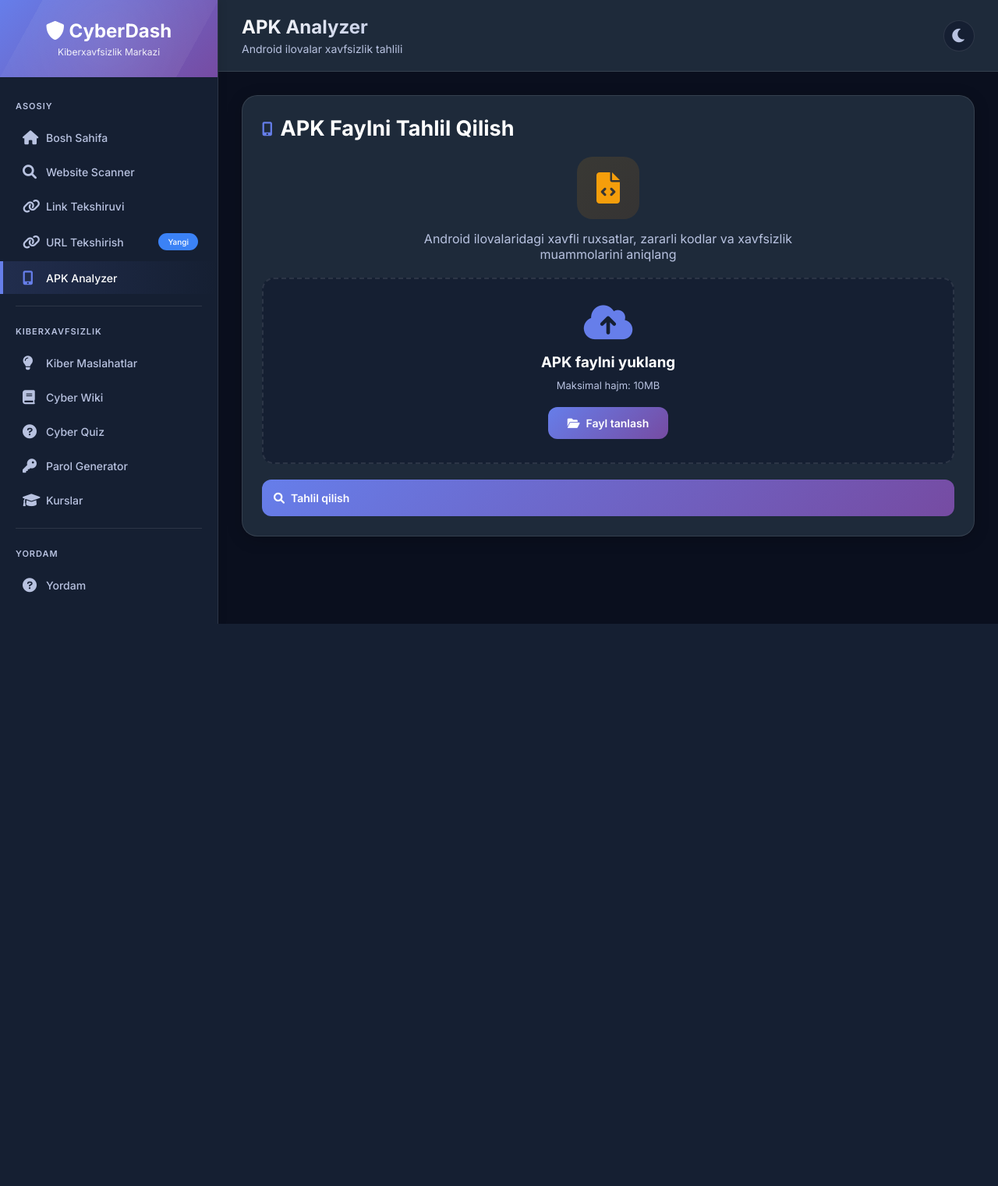
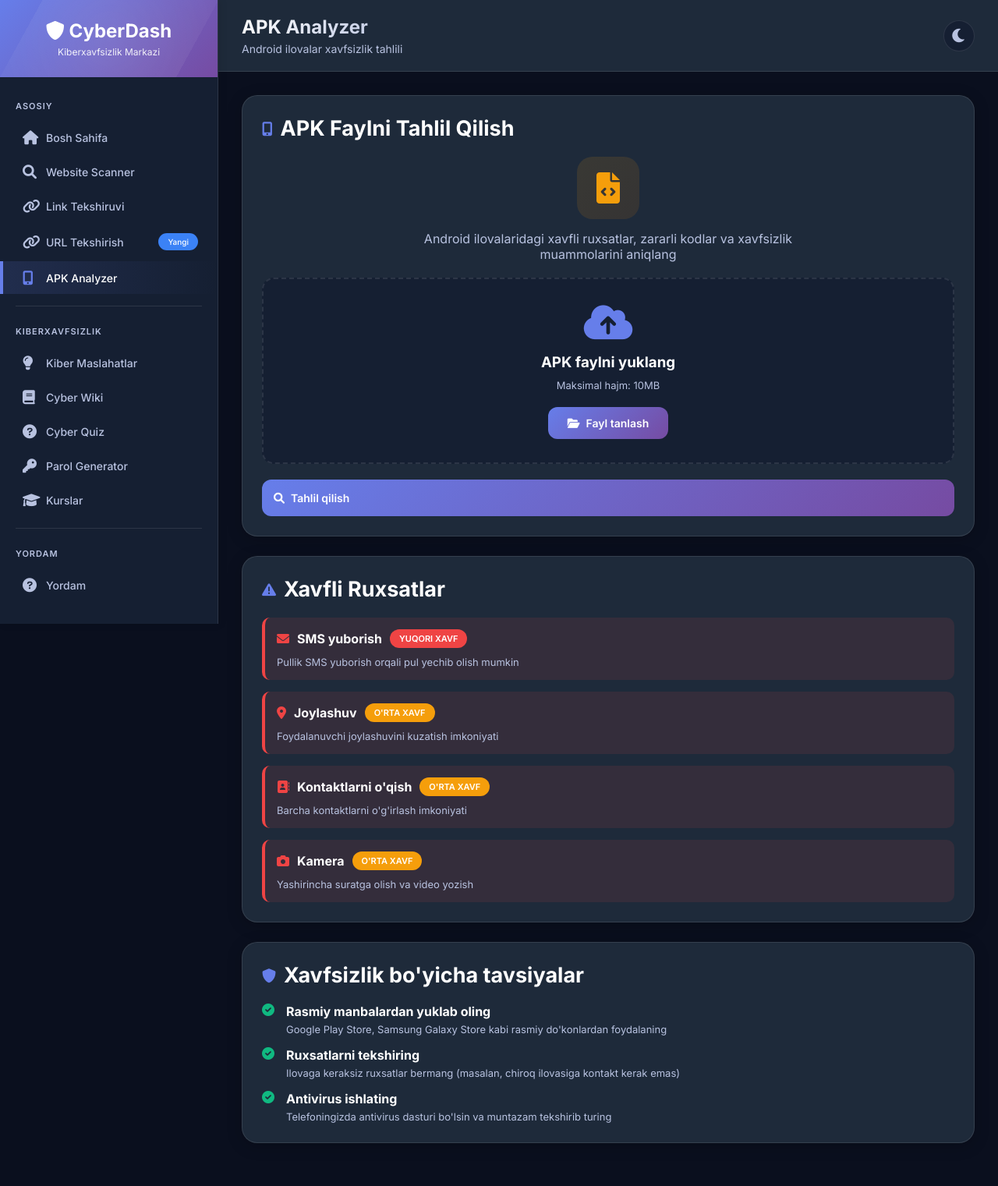
Before and after one commit to ISMATBEK/Sayt_xafsizligi, a Flask app: page /apk-analyzer in a window 1280 px wide. Shown: the whole page at 78% size. Before the commit the page ends 800 px from the top, so only its background shows below. Run offline with Flask 3, Linux system fonts and the light colour scheme.

Commit message:
Update apk_analyzer.html

```diff
--- a/Sayt xafsizligi/templates/apk_analyzer.html
+++ b/Sayt xafsizligi/templates/apk_analyzer.html
@@ -51,15 +51,85 @@
     </div>
 </div>
 
-<!-- qolgan statik qismlar (xavfli ruxsatlar, tavsiyalar) siznikidek qoladi -->
+<div class="card">
+    <div class="card-title">
+        <i class="fas fa-exclamation-triangle"></i>
+        <h2>Xavfli Ruxsatlar</h2>
+    </div>
+
+    <div style="display: grid; gap: 15px;">
+        <div style="background: rgba(239,68,68,0.1); border-left: 4px solid #ef4444; padding: 15px; border-radius: 10px;">
+            <div style="display: flex; align-items: center; gap: 10px; margin-bottom: 10px;">
+                <i class="fas fa-envelope" style="color: #ef4444;"></i>
+                <h4 style="margin: 0;">SMS yuborish</h4>
+                <span class="badge badge-danger">YUQORI XAVF</span>
+            </div>
+            <p style="color: var(--text-secondary); font-size: 13px;">Pullik SMS yuborish orqali pul yechib olish mumkin</p>
+        </div>
+
+        <div style="background: rgba(239,68,68,0.1); border-left: 4px solid #ef4444; padding: 15px; border-radius: 10px;">
+            <div style="display: flex; align-items: center; gap: 10px; margin-bottom: 10px;">
+                <i class="fas fa-map-marker-alt" style="color: #ef4444;"></i>
+                <h4 style="margin: 0;">Joylashuv</h4>
+                <span class="badge badge-warning">O'RTA XAVF</span>
+            </div>
+            <p style="color: var(--text-secondary); font-size: 13px;">Foydalanuvchi joylashuvini kuzatish imkoniyati</p>
+        </div>
+
+        <div style="background: rgba(239,68,68,0.1); border-left: 4px solid #ef4444; padding: 15px; border-radius: 10px;">
+            <div style="display: flex; align-items: center; gap: 10px; margin-bottom: 10px;">
+                <i class="fas fa-address-book" style="color: #ef4444;"></i>
+                <h4 style="margin: 0;">Kontaktlarni o'qish</h4>
+                <span class="badge badge-warning">O'RTA XAVF</span>
+            </div>
+            <p style="color: var(--text-secondary); font-size: 13px;">Barcha kontaktlarni o'g'irlash imkoniyati</p>
+        </div>
+
+        <div style="background: rgba(239,68,68,0.1); border-left: 4px solid #ef4444; padding: 15px; border-radius: 10px;">
+            <div style="display: flex; align-items: center; gap: 10px; margin-bottom: 10px;">
+                <i class="fas fa-camera" style="color: #ef4444;"></i>
+                <h4 style="margin: 0;">Kamera</h4>
+                <span class="badge badge-warning">O'RTA XAVF</span>
+            </div>
+            <p style="color: var(--text-secondary); font-size: 13px;">Yashirincha suratga olish va video yozish</p>
+        </div>
+    </div>
+</div>
+
+<div class="card">
+    <div class="card-title">
+        <i class="fas fa-shield-alt"></i>
+        <h2>Xavfsizlik bo'yicha tavsiyalar</h2>
+    </div>
+
+    <div style="display: grid; gap: 15px;">
+        <div style="display: flex; gap: 15px;">
+            <i class="fas fa-check-circle" style="color: #10b981;"></i>
+            <div>
+                <h4 style="margin-bottom: 5px;">Rasmiy manbalardan yuklab oling</h4>
+                <p style="color: var(--text-secondary); font-size: 13px;">Google Play Store, Samsung Galaxy Store kabi rasmiy do'konlardan foydalaning</p>
+            </div>
+        </div>
+
+        <div style="display: flex; gap: 15px;">
+            <i class="fas fa-check-circle" style="color: #10b981;"></i>
+            <div>
+                <h4 style="margin-bottom: 5px;">Ruxsatlarni tekshiring</h4>
+                <p style="color: var(--text-secondary); font-size: 13px;">Ilovaga keraksiz ruxsatlar bermang (masalan, chiroq ilovasiga kontakt kerak emas)</p>
+            </div>
+        </div>
+
+        <div style="display: flex; gap: 15px;">
+            <i class="fas fa-check-circle" style="color: #10b981;"></i>
+            <div>
+                <h4 style="margin-bottom: 5px;">Antivirus ishlating</h4>
+                <p style="color: var(--text-secondary); font-size: 13px;">Telefoningizda antivirus dasturi bo'lsin va muntazam tekshirib turing</p>
+            </div>
+        </div>
+    </div>
+</div>
 
 <script>
-function resetForm() {
-    document.getElementById('analyzeBtn').disabled = false;
-    document.getElementById('analyzeBtn').innerHTML = '<i class="fas fa-search"></i> Tahlil qilish';
-    document.getElementById('loading').style.display = 'none';
-}
-
 document.getElementById('apkFile').addEventListener('change', function(e) {
     const file = e.target.files[0];
     const selectedFileDiv = document.getElementById('selectedFile');
@@ -68,10 +138,12 @@ document.getElementById('apkFile').addEventListener('change', function(e) {
     const analyzeBtn = document.getElementById('analyzeBtn');
 
     if (file) {
+        // Fayl nomi va hajmi
         fileNameSpan.textContent = file.name;
         const fileSizeMB = (file.size / (1024 * 1024)).toFixed(2);
         fileSizeSpan.textContent = fileSizeMB;
 
+        // Hajm tekshiruvi (10MB)
         if (fileSizeMB > 10) {
             alert('Fayl hajmi 10MB dan katta! Kichikroq fayl tanlang.');
             this.value = '';
@@ -80,6 +152,7 @@ document.getElementById('apkFile').addEventListener('change', function(e) {
             return;
         }
 
+        // Kengaytma tekshiruvi
         if (!file.name.toLowerCase().endsWith('.apk')) {
             alert('Faqat .apk fayllar qabul qilinadi!');
             this.value = '';
@@ -112,24 +185,22 @@ document.getElementById('apkForm').addEventListener('submit', function(e) {
         method: 'POST',
         body: formData
     })
-    .then(async response => {
-        if (!response.ok) {
-            const text = await response.text();
-            throw new Error(`HTTP ${response.status}: ${text}`);
-        }
-        return response.json();
-    })
+    .then(response => response.json())
     .then(data => {
         if (data.success) {
             window.location.href = data.redirect;
         } else {
-            alert('Xatolik: ' + (data.error || 'Noma\'lum xato'));
-            resetForm();
+            alert('Xatolik: ' + data.error);
+            analyzeBtn.disabled = false;
+            analyzeBtn.innerHTML = '<i class="fas fa-search"></i> Tahlil qilish';
+            loading.style.display = 'none';
         }
     })
     .catch(error => {
-        alert('Xatolik: ' + error.message);
-        resetForm();
+        alert('Xatolik yuz berdi: ' + error);
+        analyzeBtn.disabled = false;
+        analyzeBtn.innerHTML = '<i class="fas fa-search"></i> Tahlil qilish';
+        loading.style.display = 'none';
     });
 });
 </script>
```
